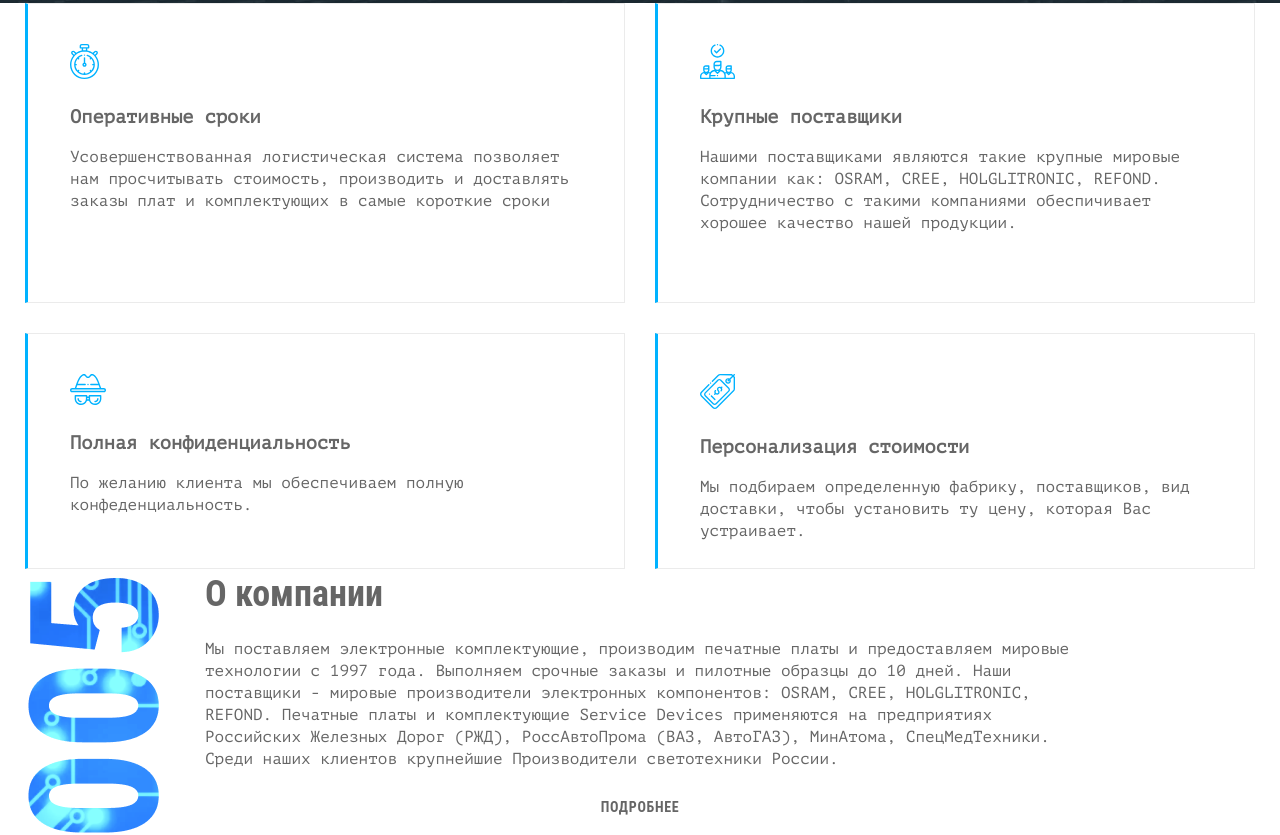
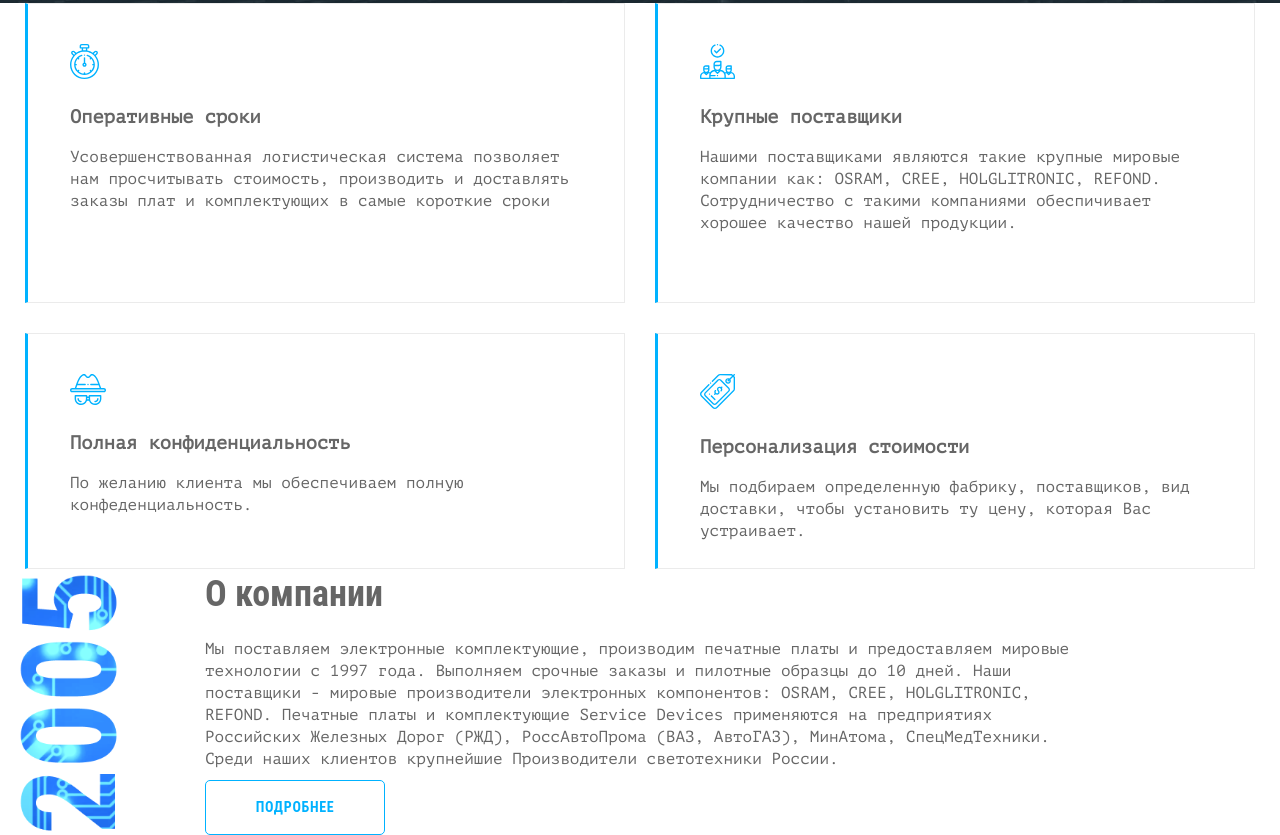
Before and after one commit to kai-shoo/smartdevices, a plain HTML site: page build/index.html in a window 1280 px wide. Shown: the part 1058-1893 px from the top of the page. Drawn offline with Linux system fonts and the light colour scheme; a script that the page names is missing; a web font is replaced by a local one.

Commit message:
исправление блоков

```diff
--- a/build/index.html
+++ b/build/index.html
@@ -109,7 +109,7 @@
         </div>
       </section>
       <section class="page__about about container">
-        <div class="about__container container">
+        <div class="about__container">
           <h2>О компании</h2>
           <p>
             Мы поставляем электронные комплектующие, производим печатные платы и
--- a/source/sass/blocks/about.scss
+++ b/source/sass/blocks/about.scss
@@ -4,10 +4,14 @@
   color: $about-color;
 
   background-image: url("../img/about-year.png");
+  background-size: contain;
   background-repeat: no-repeat;
 }
 
 .about__container {
+  display: flex;
+  flex-direction: column;
+  align-items: flex-start;
   padding: 0 180px;
 }
 
@@ -25,3 +29,11 @@
   font-size: 16px;
   line-height: 22px;
 }
+
+.about__button {
+  min-width: 180px;
+
+  color: $about-accent;
+
+  border-color: $about-accent;
+}
--- a/source/sass/variables.scss
+++ b/source/sass/variables.scss
@@ -30,3 +30,4 @@ $features-border: #ebebeb;
 $features-color-hover: $white;
 
 $about-color: #666666;
+$about-accent: $primary;
```
Also changed, not shown: source/index.html (+1 -1 lines), build/css/style.css, build/css/style.min.css, 1 other file.
